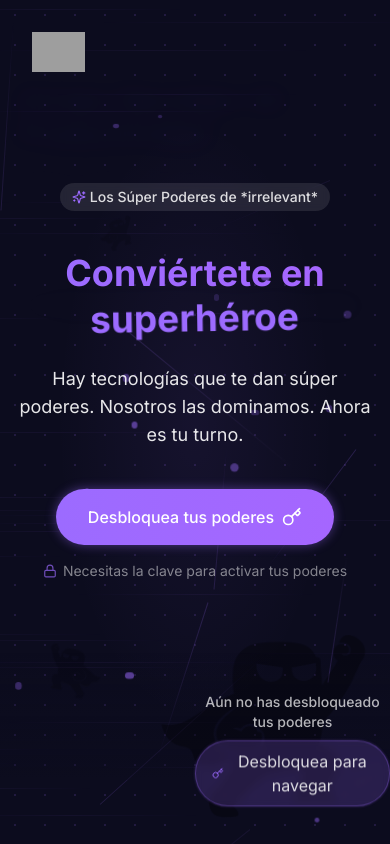
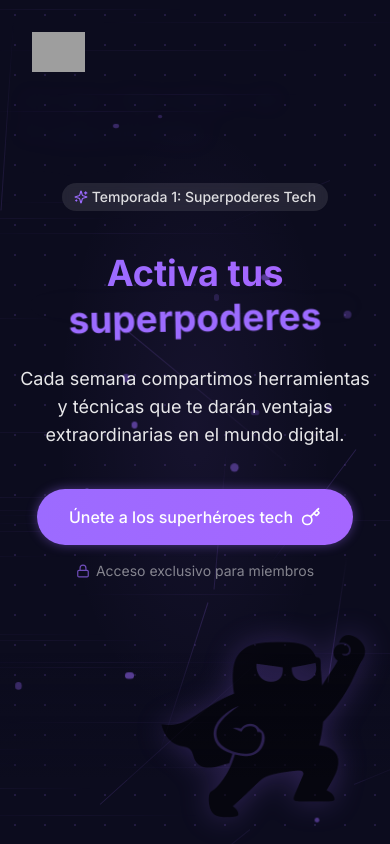
Before and after one commit to jpgomezm1/tech-tools, a React (Vite) app: page / in a window 390 px wide. Built offline with nearby package versions, Linux system fonts and the light colour scheme; grey boxes are pictures that could not be loaded; a web font is replaced by a local one.

Commit message:
Refactor: Improve HeroSection UI and copy
- Improved the HeroSection UI and copy to better convey the page's purpose.
- Removed the "Aun no haz desbloqueado tus poderes" easter egg.
- Adjusted the superhero silhouette for better mobile display.

```diff
--- a/src/components/HeroSection.tsx
+++ b/src/components/HeroSection.tsx
@@ -116,27 +116,27 @@ const HeroSection: React.FC<HeroSectionProps> = ({ onOpenModal, isUnlocked }) =>
         </div>
       </div>
 
-      {/* Superhero character */}
+      {/* Superhero character - Improved positioning and visibility */}
       <motion.div
-        className="absolute right-0 bottom-0 z-10 h-60 sm:h-80 md:h-96 lg:h-[500px] opacity-20 sm:opacity-30"
+        className="absolute right-0 bottom-0 z-10 h-60 sm:h-80 md:h-96 lg:h-[500px] xl:h-[600px] opacity-40 sm:opacity-50 md:opacity-60"
         initial={{ x: 100, opacity: 0 }}
-        animate={{ x: 0, opacity: isUnlocked ? 0.5 : 0.3 }}
+        animate={{ x: 0, opacity: isUnlocked ? 0.7 : 0.5 }}
         transition={{ delay: 0.5, duration: 0.8, ease: "easeOut" }}
       >
         <img
           src="/lovable-uploads/50c5d86d-0f30-4447-8bc1-103e266384cc.png"
           alt="Tech Superhero"
-          className="h-full object-contain"
+          className="h-full object-contain drop-shadow-[0_0_15px_rgba(156,107,255,0.5)]"
         />
       </motion.div>
 
-      {/* Small floating superheros for decoration */}
+      {/* Floating mini heroes with improved visibility */}
       <motion.div
-        className="absolute left-10 bottom-32 z-5 h-16 md:h-20"
+        className="absolute left-10 bottom-32 z-5 h-16 md:h-20 lg:h-24 hidden sm:block"
         initial={{ y: 20, opacity: 0 }}
         animate={{
           y: [0, -15, 0],
-          opacity: isUnlocked ? 0.6 : 0.2,
+          opacity: isUnlocked ? 0.8 : 0.3,
         }}
         transition={{
           y: { repeat: Infinity, duration: 4, ease: "easeInOut" },
@@ -146,16 +146,16 @@ const HeroSection: React.FC<HeroSectionProps> = ({ onOpenModal, isUnlocked }) =>
         <img
           src="/lovable-uploads/50c5d86d-0f30-4447-8bc1-103e266384cc.png"
           alt="Mini Hero"
-          className="h-full object-contain transform -scale-x-100 rotate-12"
+          className="h-full object-contain transform -scale-x-100 rotate-12 drop-shadow-[0_0_8px_rgba(156,107,255,0.6)]"
         />
       </motion.div>
 
       <motion.div
-        className="absolute left-1/4 top-1/4 z-5 h-10 md:h-14"
+        className="absolute left-1/4 top-1/4 z-5 h-10 md:h-14 lg:h-16 hidden sm:block"
         initial={{ y: -20, opacity: 0 }}
         animate={{
           y: [0, 10, 0],
-          opacity: isUnlocked ? 0.5 : 0.15,
+          opacity: isUnlocked ? 0.7 : 0.25,
         }}
         transition={{
           y: { repeat: Infinity, duration: 3, ease: "easeInOut" },
@@ -165,7 +165,7 @@ const HeroSection: React.FC<HeroSectionProps> = ({ onOpenModal, isUnlocked }) =>
         <img
           src="/lovable-uploads/50c5d86d-0f30-4447-8bc1-103e266384cc.png"
           alt="Mini Hero"
-          className="h-full object-contain transform rotate-[-15deg]"
+          className="h-full object-contain transform rotate-[-15deg] drop-shadow-[0_0_8px_rgba(156,107,255,0.6)]"
         />
       </motion.div>
 
@@ -178,7 +178,7 @@ const HeroSection: React.FC<HeroSectionProps> = ({ onOpenModal, isUnlocked }) =>
         >
           <span className="inline-flex items-center py-1 px-3 rounded-full bg-white/10 backdrop-blur-sm text-sm font-medium text-irrelevant-light mb-4 gap-1">
             <Sparkles className="w-3.5 h-3.5 text-irrelevant-violet" />
-            Los Súper Poderes de *irrelevant*
+            Temporada 1: Superpoderes Tech
           </span>
         </motion.div>
 
@@ -188,7 +188,7 @@ const HeroSection: React.FC<HeroSectionProps> = ({ onOpenModal, isUnlocked }) =>
           transition={{ delay: 0.3, duration: 0.5 }}
           className="font-providence text-4xl md:text-6xl lg:text-7xl font-bold leading-tight mb-6"
         >
-          <span className="text-gradient">Conviértete en</span>{" "}
+          <span className="text-gradient">Activa tus</span>{" "}
           <motion.span
             className="text-irrelevant-violet inline-block"
             animate={{
@@ -202,7 +202,7 @@ const HeroSection: React.FC<HeroSectionProps> = ({ onOpenModal, isUnlocked }) =>
               ease: "easeInOut"
             }}
           >
-            superhéroe
+            superpoderes
           </motion.span>
         </motion.h1>
 
@@ -212,7 +212,7 @@ const HeroSection: React.FC<HeroSectionProps> = ({ onOpenModal, isUnlocked }) =>
           transition={{ delay: 0.4, duration: 0.5 }}
           className="text-lg md:text-xl lg:text-2xl mb-10 text-irrelevant-light/90 max-w-3xl mx-auto"
         >
-          Hay tecnologías que te dan súper poderes. Nosotros las dominamos. Ahora es tu turno.
+          Cada semana compartimos herramientas y técnicas que te darán ventajas extraordinarias en el mundo digital.
         </motion.p>
 
         <motion.div
@@ -239,7 +239,7 @@ const HeroSection: React.FC<HeroSectionProps> = ({ onOpenModal, isUnlocked }) =>
             } : {}}
           >
             <span className="relative z-10">
-              {isUnlocked ? "Explora tus poderes" : "Desbloquea tus poderes"}
+              {isUnlocked ? "Descubre tus superpoderes" : "Únete a los superhéroes tech"}
             </span>
             {isUnlocked ? (
               <Zap className="w-5 h-5 group-hover:rotate-12 transition-transform relative z-10" />
@@ -276,7 +276,7 @@ const HeroSection: React.FC<HeroSectionProps> = ({ onOpenModal, isUnlocked }) =>
                 <path d="M22 11.08V12a10 10 0 1 1-5.93-9.14"></path>
                 <polyline points="22 4 12 14.01 9 11.01"></polyline>
               </svg>
-              ¡Poderes desbloqueados con éxito!
+              ¡Superpoderes activados!
             </motion.div>
           ) : (
             <motion.div
@@ -289,7 +289,7 @@ const HeroSection: React.FC<HeroSectionProps> = ({ onOpenModal, isUnlocked }) =>
                 <rect x="3" y="11" width="18" height="11" rx="2" ry="2"></rect>
                 <path d="M7 11V7a5 5 0 0 1 10 0v4"></path>
               </svg>
-              Necesitas la clave para activar tus poderes
+              Acceso exclusivo para miembros
             </motion.div>
           )}
 
--- a/src/pages/Index.tsx
+++ b/src/pages/Index.tsx
@@ -49,40 +49,13 @@ const Index = () => {
     // Display success toast when user unlocks access
     toast({
       title: "¡Súper Poderes Activados!",
-      description: "Ahora eres parte del equipo de superhéroes tech. ¡A explorar!",
+      description: "Bienvenido al escuadrón de héroes tech. ¡Tu arsenal digital está listo!",
       duration: 5000,
     });
   };
 
   return (
     <div className="min-h-screen bg-irrelevant-dark overflow-x-hidden relative">
-      {/* Scroll hint indicator (visible only when not registered) */}
-      {!isRegistered && (
-        <motion.div
-          className="fixed bottom-8 left-1/2 transform -translate-x-1/2 z-50 text-center"
-          initial={{ opacity: 0 }}
-          animate={{ opacity: 1, y: [0, -10, 0] }}
-          transition={{
-            opacity: { duration: 1, delay: 2 },
-            y: { repeat: Infinity, duration: 2, ease: "easeInOut" }
-          }}
-        >
-          <div className="text-irrelevant-light/70 text-sm font-medium mb-2">
-            Aún no has desbloqueado tus poderes
-          </div>
-          <motion.div
-            className="px-4 py-2 rounded-full bg-irrelevant-violet/20 backdrop-blur-sm border border-irrelevant-violet/30 inline-flex items-center gap-2"
-            animate={{ boxShadow: ["0 0 0px rgba(156, 107, 255, 0.3)", "0 0 15px rgba(156, 107, 255, 0.5)", "0 0 0px rgba(156, 107, 255, 0.3)"] }}
-            transition={{ duration: 3, repeat: Infinity }}
-          >
-            <svg xmlns="http://www.w3.org/2000/svg" width="16" height="16" viewBox="0 0 24 24" fill="none" stroke="currentColor" strokeWidth="2" strokeLinecap="round" strokeLinejoin="round" className="text-irrelevant-violet">
-              <path d="M21 2l-2 2m-7.61 7.61a5.5 5.5 0 1 1-7.778 7.778 5.5 5.5 0 0 1 7.777-7.777zm0 0L15.5 7.5m0 0l3 3L22 7l-3-3m-3.5 3.5L19 4"></path>
-            </svg>
-            <span className="text-irrelevant-light">Desbloquea para navegar</span>
-          </motion.div>
-        </motion.div>
-      )}
-
       <HeroSection onOpenModal={() => setShowModal(true)} isUnlocked={isRegistered} />
 
       <RegistrationModal
```
